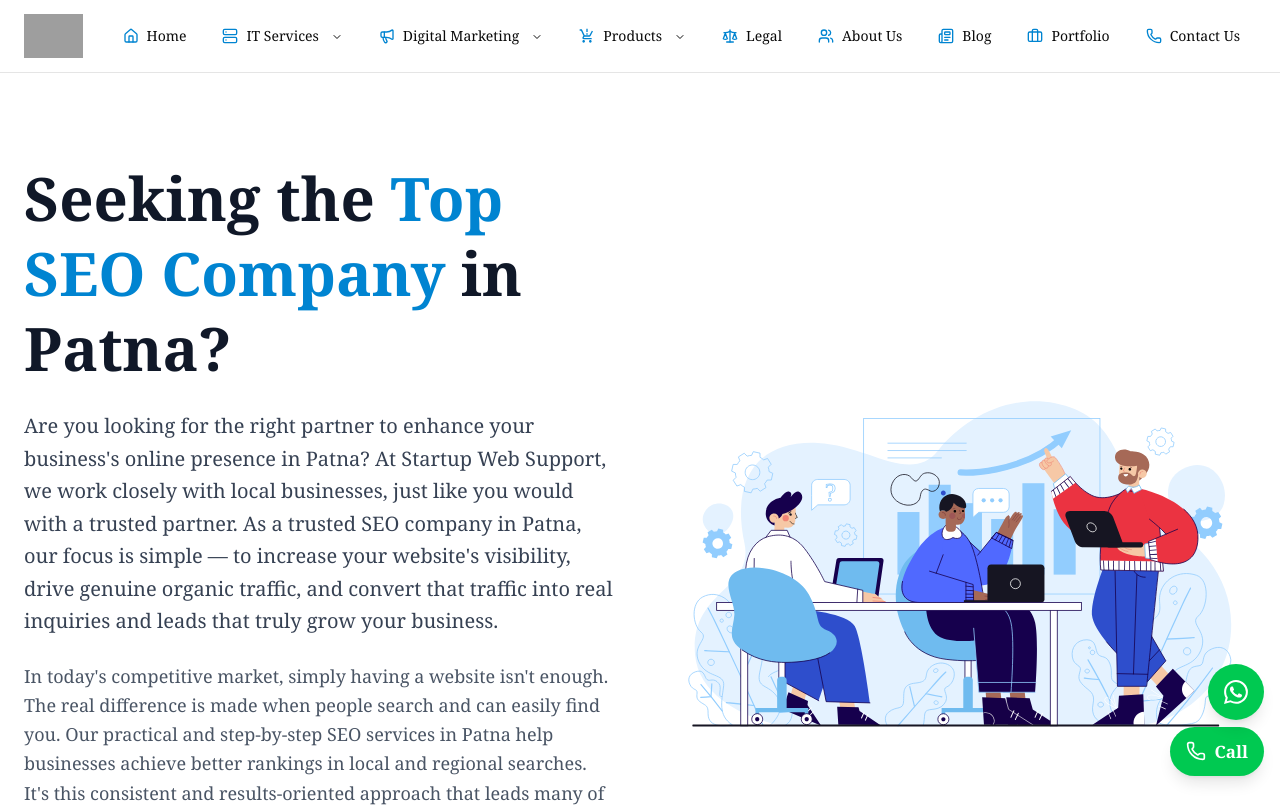
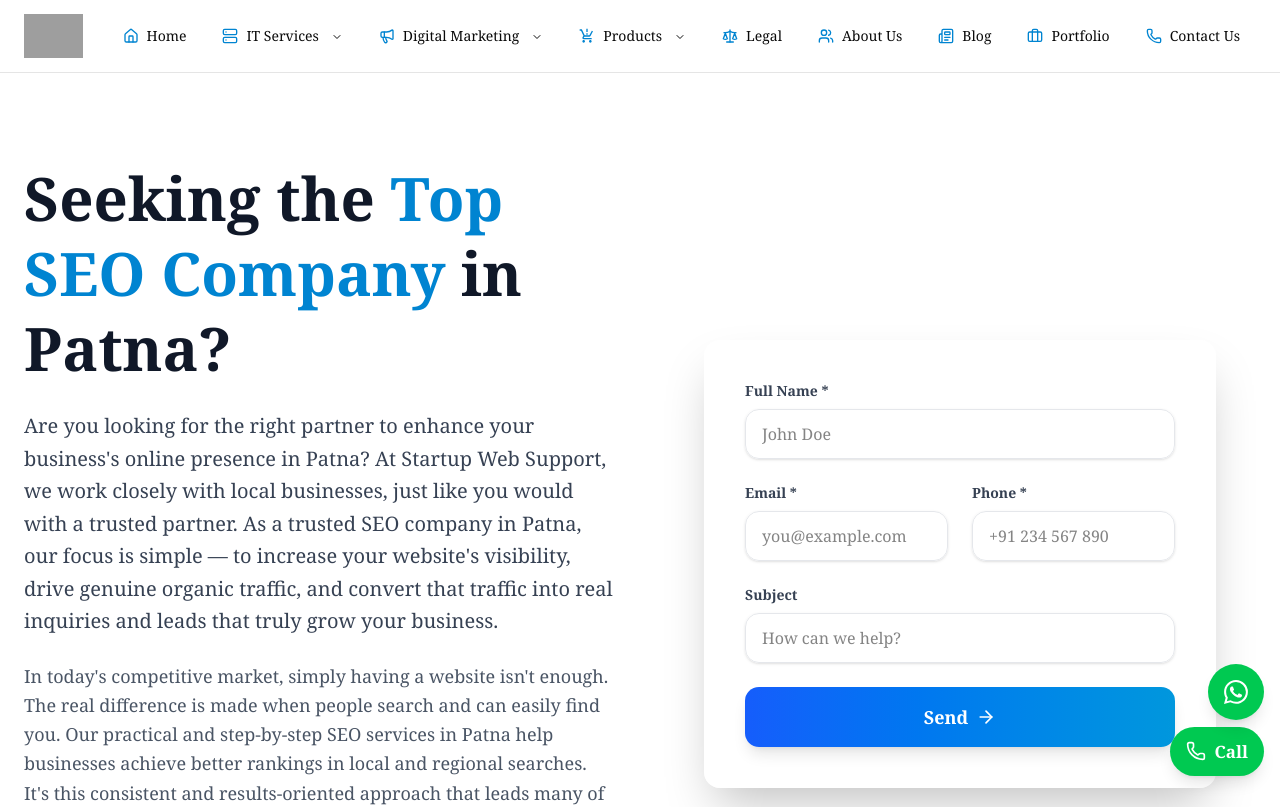
Before and after one commit to sws-harendra/sws-company-website, a Next.js app in the folder startup-web-support-main/: page /seo-company-in-patna in a window 1280 px wide. Shown: the top 807 px of the page. Built offline with nearby package versions, Linux system fonts and the light colour scheme; grey boxes are pictures that could not be loaded.

Commit message:
seo in patna

```diff
--- a/startup-web-support-main/app/(user)/(Digital-marketing)/seo-company-in-patna/components/Hero.jsx
+++ b/startup-web-support-main/app/(user)/(Digital-marketing)/seo-company-in-patna/components/Hero.jsx
@@ -2,6 +2,7 @@
 import React from 'react';
 import { motion } from 'framer-motion';
 import { IoArrowForward } from 'react-icons/io5';
+import ContactUs from '@/components/ContactUs';
 
 const Hero = () => {
   const containerVariants = {
@@ -84,9 +85,17 @@ const Hero = () => {
               </motion.button>
             </motion.div>
           </motion.div>
+<motion.div
+              className="relative"
+              initial={{ opacity: 0, x: 50 }}
+              whileInView={{ opacity: 1, x: 0 }}
+              transition={{ duration: 0.6, delay: 0.3 }}
+            >
+              <ContactUs page="seo-in-patna" />
 
+              </motion.div>
           {/* Right Column - Image (Takes less space, acts as accent) */}
-          <motion.div
+          {/* <motion.div
             className=" flex justify-center lg:justify-end"
             whileInView="visible"
             viewport={{ once: true, amount: 0.4 }}
@@ -97,7 +106,7 @@ const Hero = () => {
               alt="SEO Company Patna"
               className="w-full h-auto" // Slightly smaller max width
             />
-          </motion.div>
+          </motion.div> */}
         </div>
       </div>
     </section>
```
